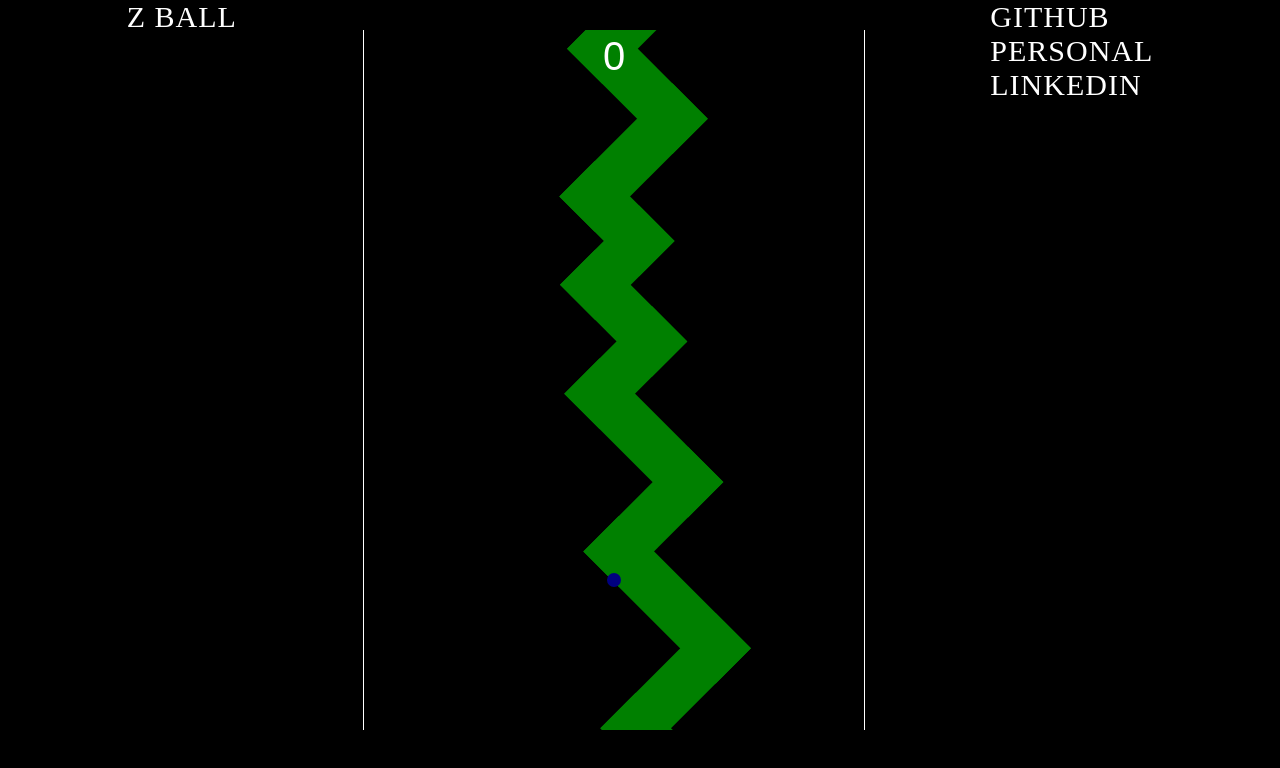
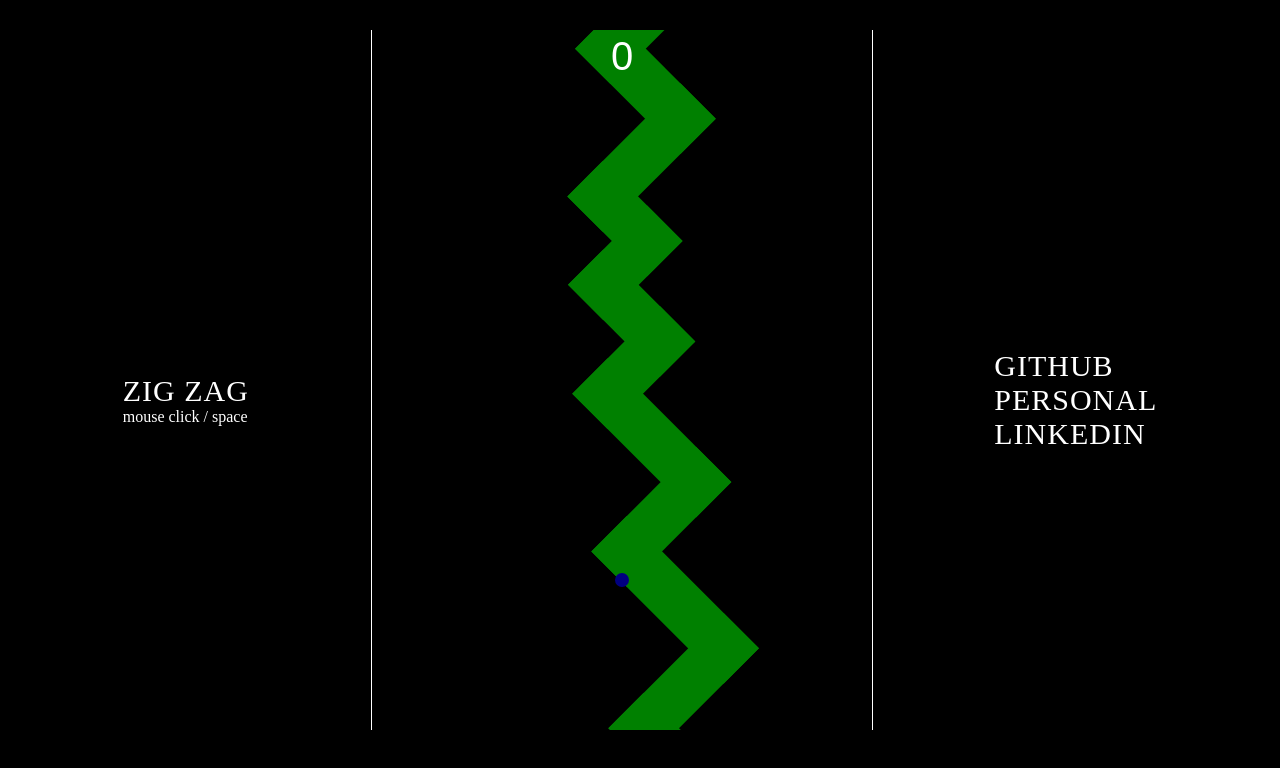
Before and after one commit to miketu926/Z-Ball, a website built with webpack: page index.html in a window 1280 px wide. Built offline with nearby package versions, Linux system fonts and the light colour scheme.

Commit message:
Removed DOMContentLoaded

```diff
--- a/assets/zball.css
+++ b/assets/zball.css
@@ -39,12 +39,22 @@ time, mark, audio, video {
   letter-spacing: 1px;
 }
 
+.font-directions {
+  color: white;
+  font-size: 15x;
+  /* letter-spacing: 1px; */
+}
+
 .background {
   width: auto;
   height: 100%;
   justify-content: center;
   background-color: black;
   /* background-color: navy; */
+}
+
+.title {
+  align-self: center;
 }
 
 .flex {
--- a/index.html
+++ b/index.html
@@ -14,15 +14,16 @@
 
   <div class='flex background flex-row center-row'>
 
-    <div class='font-white'>
-      <h1 class='title font-white'>Z BALL</h1>
+    <div class='title'>
+      <h1 class='font-white'>ZIG ZAG</h1>
+      <h2 class='font-directions'>mouse click / space</h2>
     </div>
 
       <div class='main flex flex-col center-col'>
         <canvas id='background-layer'></canvas>
       </div>
 
-    <div class='font-white'>
+    <div class='title font-white'>
       <div>GITHUB</div>
       <div>PERSONAL</div>
       <div>LINKEDIN</div>
--- a/src/index.js
+++ b/src/index.js
@@ -1,7 +1,6 @@
 import Game from './game';
 import Player from './player';
 
-document.addEventListener("DOMContentLoaded", () => {
   const ctx = document.getElementById("background-layer").getContext('2d');
   ctx.canvas.width = 500;
   ctx.canvas.height = 700;
@@ -85,5 +84,3 @@ document.addEventListener("DOMContentLoaded", () => {
   }
 
   requestAnimationFrame(runGame);
-
-});
```
